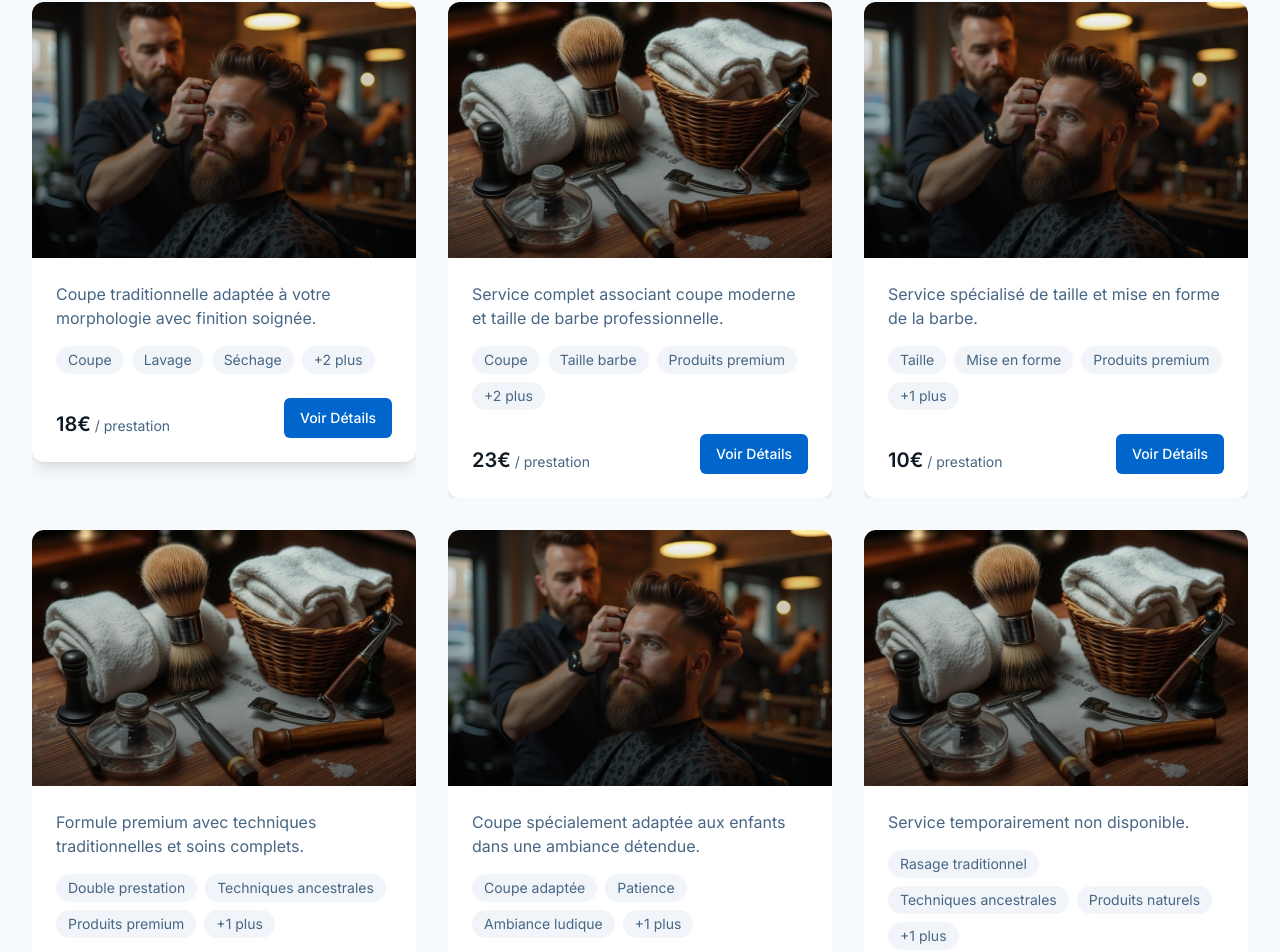
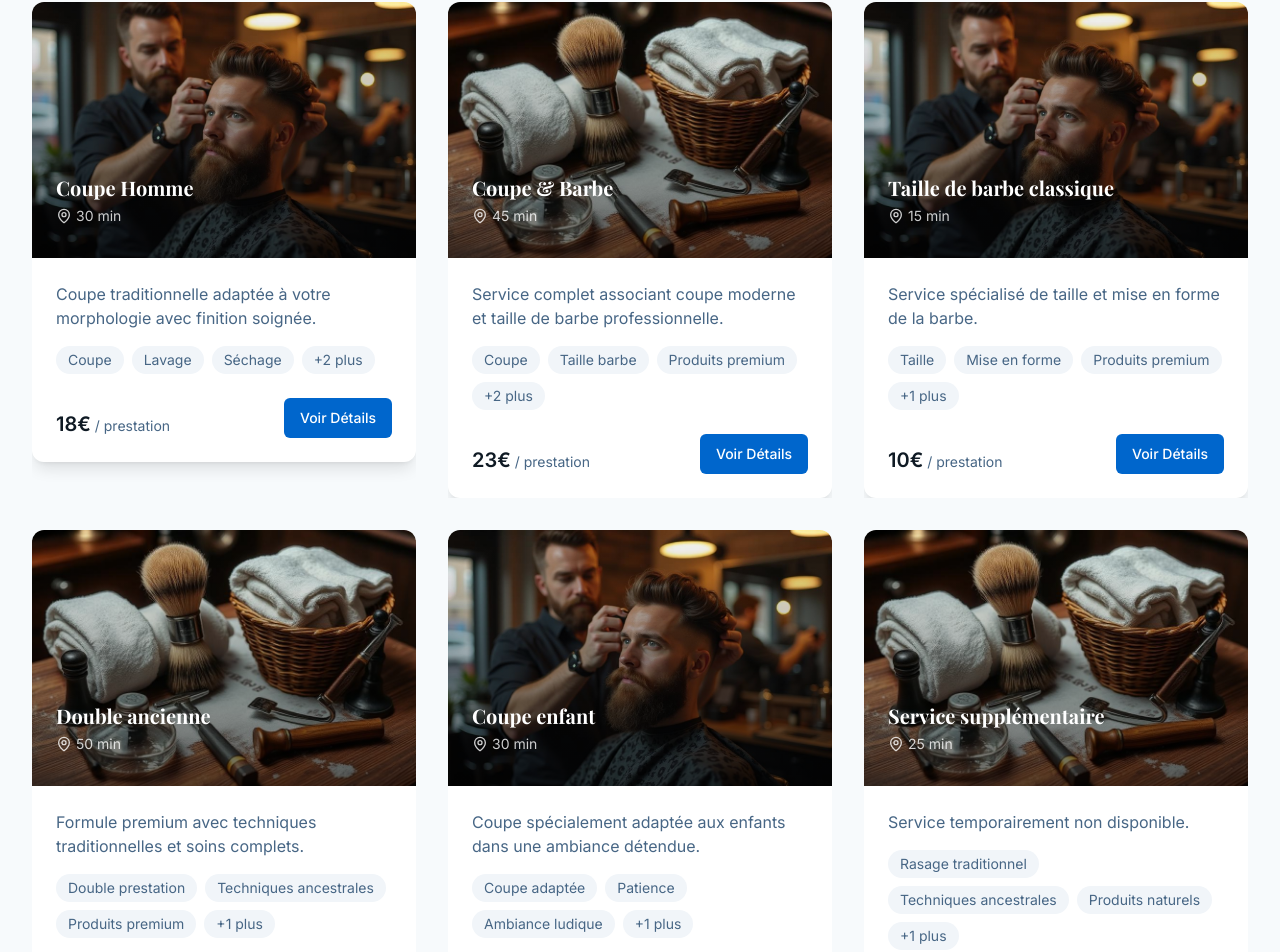
Before and after one commit to Dylan-Cecius/modern-seaside-stay-2479, a React (Vite) app: page / in a window 1280 px wide. Shown: the part 1747-2699 px from the top of the page. Built offline with nearby package versions, Linux system fonts and the light colour scheme.

Commit message:
Reverted to commit fc1f621f9744c0f425948f2d5754a383c9e58887

```diff
--- a/src/components/ApartmentCard.tsx
+++ b/src/components/ApartmentCard.tsx
@@ -33,7 +33,14 @@ export default function ApartmentCard({
       <div className="relative overflow-hidden h-64">
         <img src={apartment.image} alt={translatedName} className={cn("w-full h-full object-cover transition-transform duration-700", isHovered ? "scale-110" : "scale-100")} />
         <div className="absolute inset-0 bg-gradient-to-b from-transparent to-black/60 flex items-end p-6">
+          <div>
+            <h3 className="text-white text-xl font-bold mb-1">{translatedName}</h3>
+            <div className="flex items-center text-white/80 text-sm mb-2">
+              <MapPin className="h-4 w-4 mr-1" />
+              <span>{apartment.location}</span>
+            </div>
 
+          </div>
         </div>
       </div>
 
```
